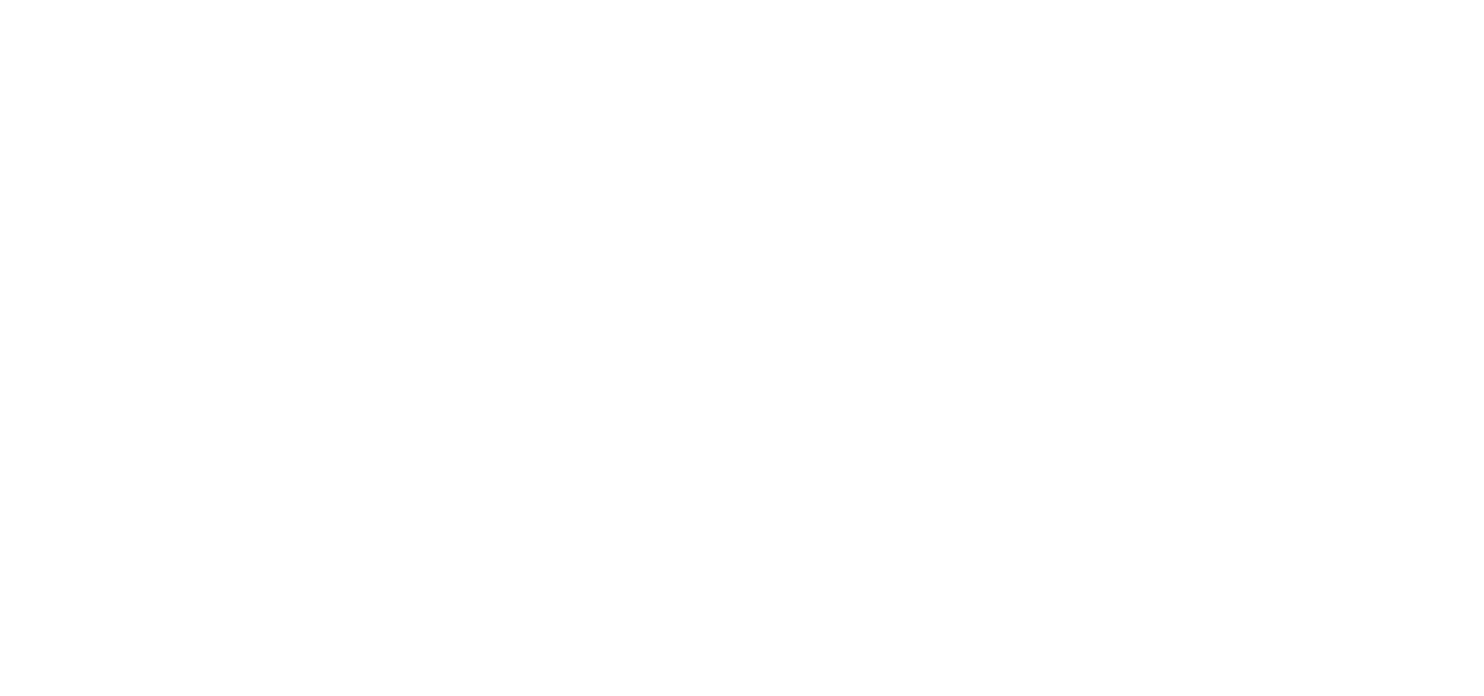
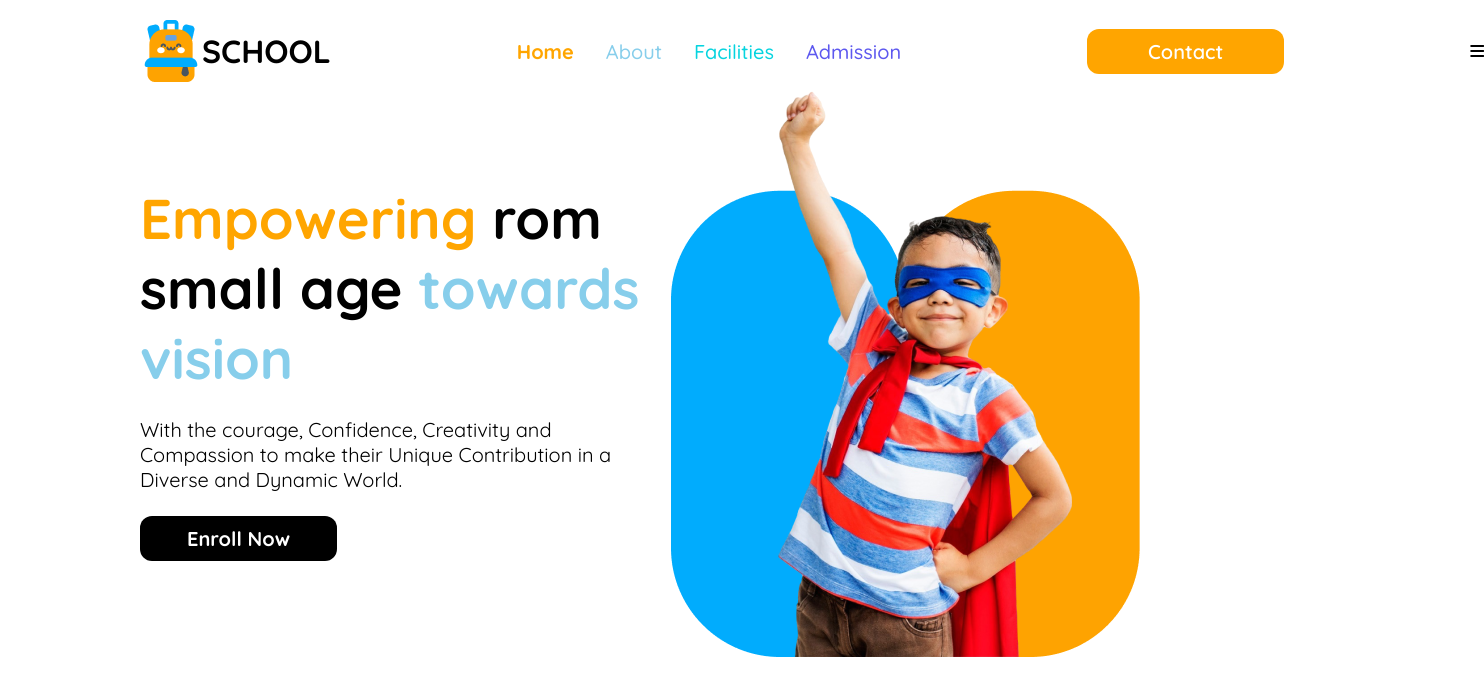
Before and after one commit to Sanj33d/project_school, a plain HTML site: page index.html in a window 1280 px wide. Shown: the whole page, 1484 px wide, since content can reach past the window. Drawn offline with Linux system fonts and the light colour scheme; files that its build step writes are made by us from their sources.

Commit message:
nav + banner sdesktop done

```diff
--- a/index.html
+++ b/index.html
@@ -4,9 +4,44 @@
     <meta charset="UTF-8">
     <meta name="viewport" content="width=device-width, initial-scale=1.0">
     <title>project_school</title>
-    <link rel="stylesheet" href="style.css">
+    <link rel="preconnect" href="https://fonts.googleapis.com">
+    <link rel="preconnect" href="https://fonts.gstatic.com" crossorigin>
+    <script src="https://kit.fontawesome.com/3cbcdf3956.js" crossorigin="anonymous"></script>
+
+    <link rel="stylesheet" href="styles/style.css">
 </head>
 <body>
-
+    <header>
+        <nav>
+            <div class="nav-left">
+                <img src="images/logo.png" alt="" class="nav-logo">
+                <div class="nav-title">SCHOOL</div>
+            </div>
+            <div class="nav-mid">
+                <div class="nav-home">Home</div>
+                <div class="nav-about">About</div>
+                <div class="nav-facilities">Facilities</div>
+                <div class="nav-admission">Admission</div>
+            </div>
+            <div class="nav-btn-bg">
+                <button class="nav-btn">Contact </button>
+            </div>
+            <div class="nav-menu"><i class="fa-solid fa-bars"></i></div>
+        </nav>
+        <div class="banner hide">
+            <div class="banner-content">
+                <div class="banner-title"><span class="empowering">Empowering</span> rom small age <span class="tv">towards vision</span></div>
+                <div class="banner-description">With the courage, Confidence, Creativity and Compassion to make their Unique Contribution in a Diverse and Dynamic World.</div>
+                <div class="banner-btn-bg">
+                    <button class="banner-btn">Enroll Now</button>
+                </div>
+            </div>
+            <div class="banner-img">
+                <img src="images/hero-kids.png" alt="">
+            </div>
+        </div>
+    </header>
+    <main></main>
+    <footer></footer>
 </body>
 </html>
--- a/styles/style.css
+++ b/styles/style.css
@@ -0,0 +1,135 @@
+@import url('https://fonts.googleapis.com/css2?family=Quicksand:wght@300..700&display=swap');
+
+*{
+    font-family: "Quicksand", serif;
+    margin: 0px;
+    padding: 0px;
+}
+
+header, main{
+    background-color: white;
+    padding: 20px 140px;
+}
+
+.hide{
+    display: none;
+}
+
+/* nav styles */
+
+nav{
+    display: flex;
+    justify-content: space-between;
+    align-items: center;
+    gap: 186px;
+}
+
+.nav-left{
+    display: flex;
+    align-items: center;
+}
+
+.nav-mid{
+    display: flex;
+    gap: 32px;
+
+    font-size: 20px;
+    font-weight: 500;
+}
+
+.nav-title{
+    font-size: 32px;
+    color: black;
+    font-weight: 700;
+}
+
+.nav-home{
+    color: orange;
+    font-weight: 700;
+}
+
+.nav-about{
+    color: skyblue;
+}
+
+.nav-facilities{
+    color: #05D4DF;
+}
+
+.nav-admission{
+    color: #5D58EF;
+}
+
+.nav-btn{
+    color: #FFFFFF;
+    font-size: 20px;
+    font-weight: 600;
+
+    padding: 10px 61px;
+    border: none;
+    background-color: orange;
+
+    border-radius: 12px;
+}
+
+/* nav responsive styles */
+@media screen and (max-width: 576px){
+    .nav-mid{
+        display: none;
+    }
+    .nav-btn{
+        display: none;
+    }
+    .nav-title{
+        display: none;
+    }
+    nav{
+        width: 100vw;
+        display: flex;
+        justify-content: space-between;
+    }
+}
+
+/* banner styles */
+
+.banner{
+    display: flex;
+    justify-content: space-between;
+    align-items: center;
+}
+
+.banner-title{
+    font-size: 56px;
+    font-weight: 700;
+}
+
+.banner-description{
+    font-size: 20px;
+    font-weight:400;
+    color: black;
+}
+
+.banner-btn{
+    font-size: 20px;
+    font-weight: 700;
+    color: white;
+
+    background-color: black;
+    padding: 10px 47px;
+    border-radius: 12px;
+    border: none;
+}
+
+.banner-content{
+    display: flex;
+    flex-direction: column;
+    gap: 24px;
+}
+
+.empowering{
+    color: orange;
+}
+
+.tv{
+    color: skyblue;
+}
```
